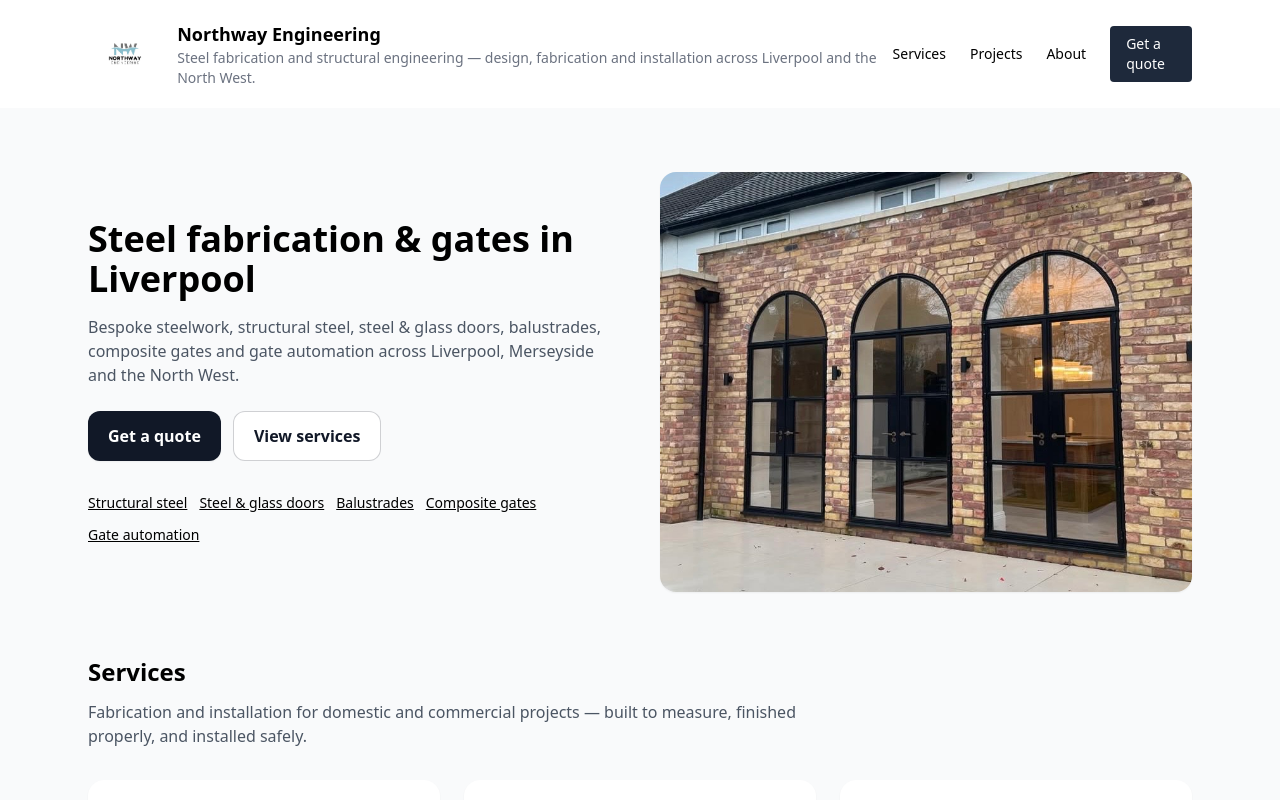
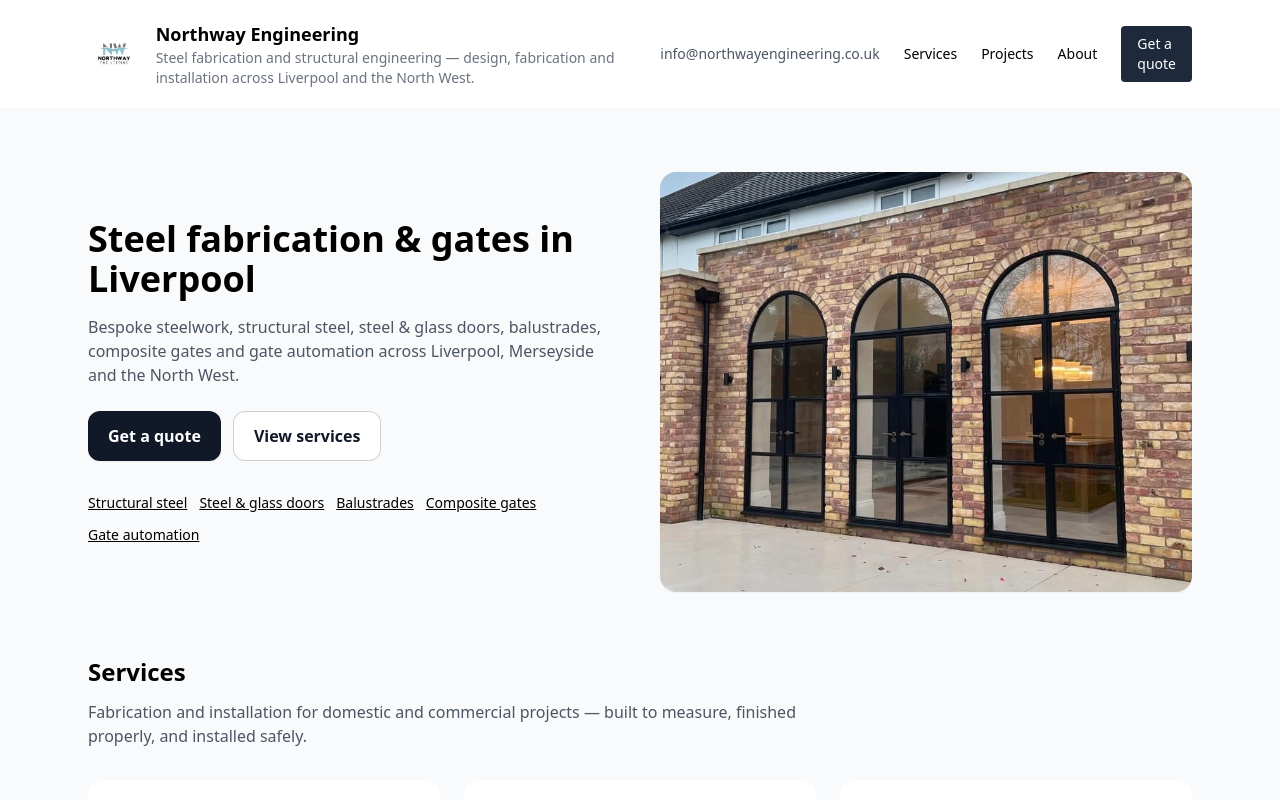
Before and after one commit to giuseppe101-arch/northway-engineering-site2, a Next.js app: page / in a window 1280 px wide. Shown: the top 800 px of the page. Built offline with nearby package versions, Linux system fonts and the light colour scheme.

Commit message:
Update Header.jsx

```diff
--- a/components/Header.jsx
+++ b/components/Header.jsx
@@ -6,6 +6,7 @@ export default function Header() {
   return (
     <header className="bg-white shadow">
       <div className="max-w-6xl mx-auto px-6 py-5 flex items-center justify-between">
+        {/* LEFT: LOGO + NAME */}
         <div className="flex items-center gap-4">
           <div className="relative w-20 h-12">
             <Image
@@ -21,6 +22,16 @@ export default function Header() {
             <div className="text-sm text-gray-500">{SITE.description}</div>
           </div>
         </div>
+
+        {/* RIGHT: CONTACT + NAV */}
+        <div className="flex items-center gap-6">
+          {/* EMAIL */}
+          <a
+            href="mailto:info@northwayengineering.co.uk"
+            className="hidden md:block text-sm text-gray-600 hover:text-slate-800"
+          >
+            info@northwayengineering.co.uk
+          </a>
 
           <nav className="hidden md:flex gap-6 items-center text-sm">
             <Link href="/#services" className="hover:text-slate-700">
@@ -40,6 +51,7 @@ export default function Header() {
             </Link>
           </nav>
         </div>
+      </div>
     </header>
   )
 }
```
Lines whose indentation alone changed are shown as unchanged.
